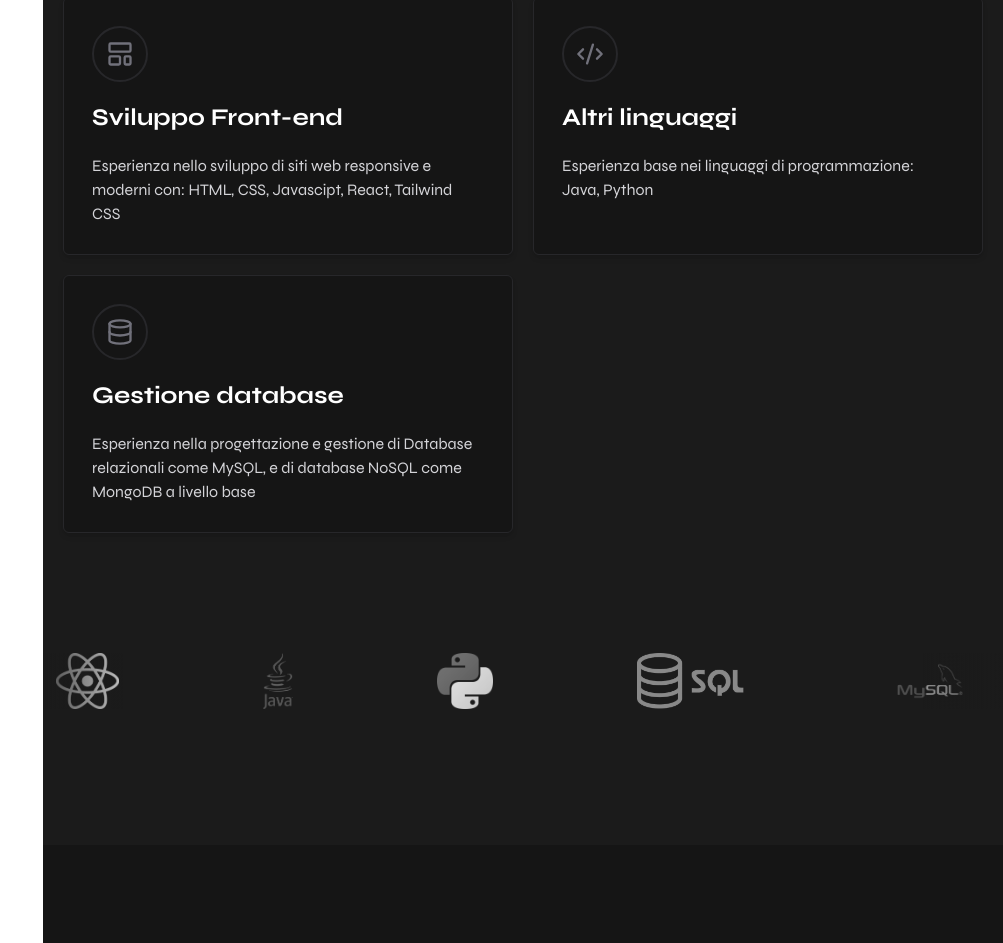
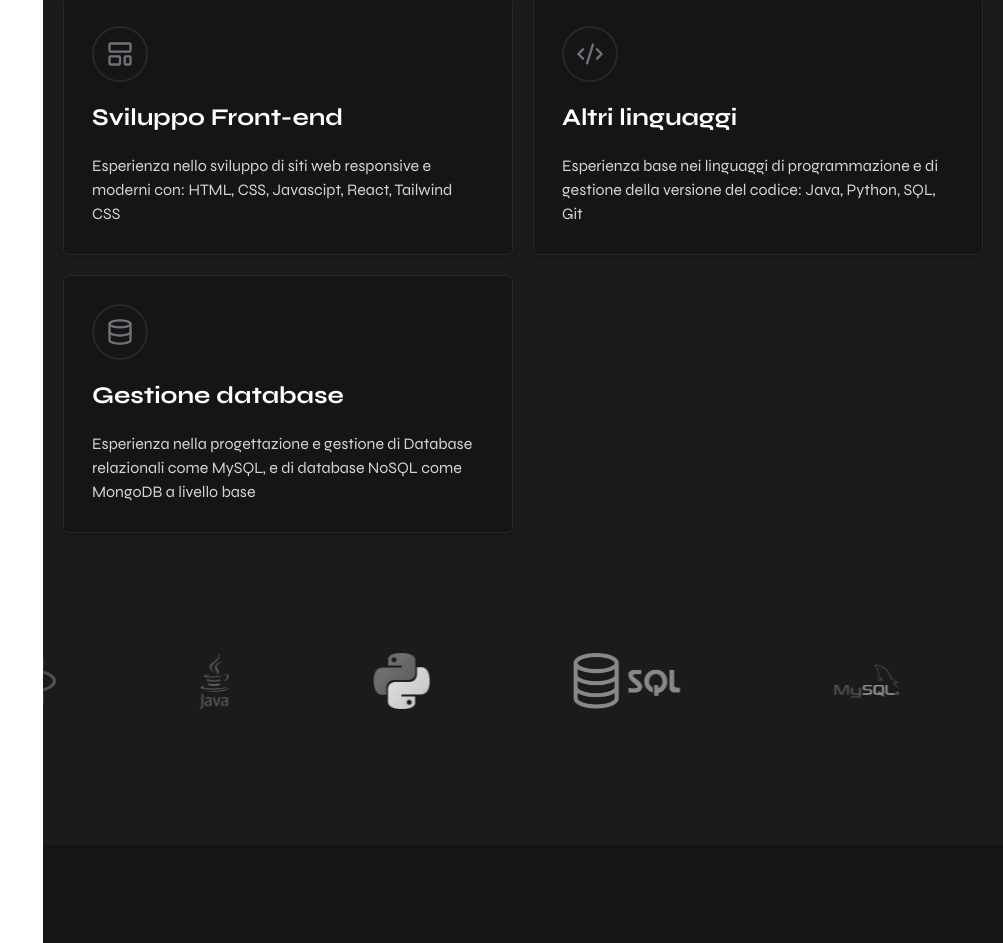
Before and after one commit to FrancescoSpinella3/portfolio-react, a React (Vite) app: page / in a window 1280 px wide. Shown: the part 1807-2750 px from the top of the page, without its empty margins (277-1280 px from the left). Built offline with nearby package versions, Linux system fonts and the light colour scheme.

Commit message:
add new tool and update Altri linguaggi card

```diff
--- a/src/components/Skills/Skills.jsx
+++ b/src/components/Skills/Skills.jsx
@@ -21,7 +21,7 @@ function Skills() {
                 </svg>
             ),
             name: "Altri linguaggi",
-            description: "Esperienza base nei linguaggi di programmazione: Java, Python",
+            description: "Esperienza base nei linguaggi di programmazione e di gestione della versione del codice: Java, Python, SQL, Git",
         },
 
         {
--- a/src/components/Skills/Tools.jsx
+++ b/src/components/Skills/Tools.jsx
@@ -9,7 +9,8 @@ const tools = [
     { name: "SQL", src: "/images/logo-tools/sql.png" },
     { name: "MySql", src: "/images/logo-tools/mysql.png" },
     { name: "MongoDB", src: "/images/logo-tools/mongo-db.png" },
-    { name: "VS Code", src: "/images/logo-tools/vscode.png" }
+    { name: "VS Code", src: "/images/logo-tools/vscode.png" },
+    { name: "Git", src: "/images/logo-tools/git.png" }
 ];
 
 function Tools() {
```
Also changed, not shown: public/images/logo-tools/git.png (added), 1 other file (tests, documents, lock files or other folders).
